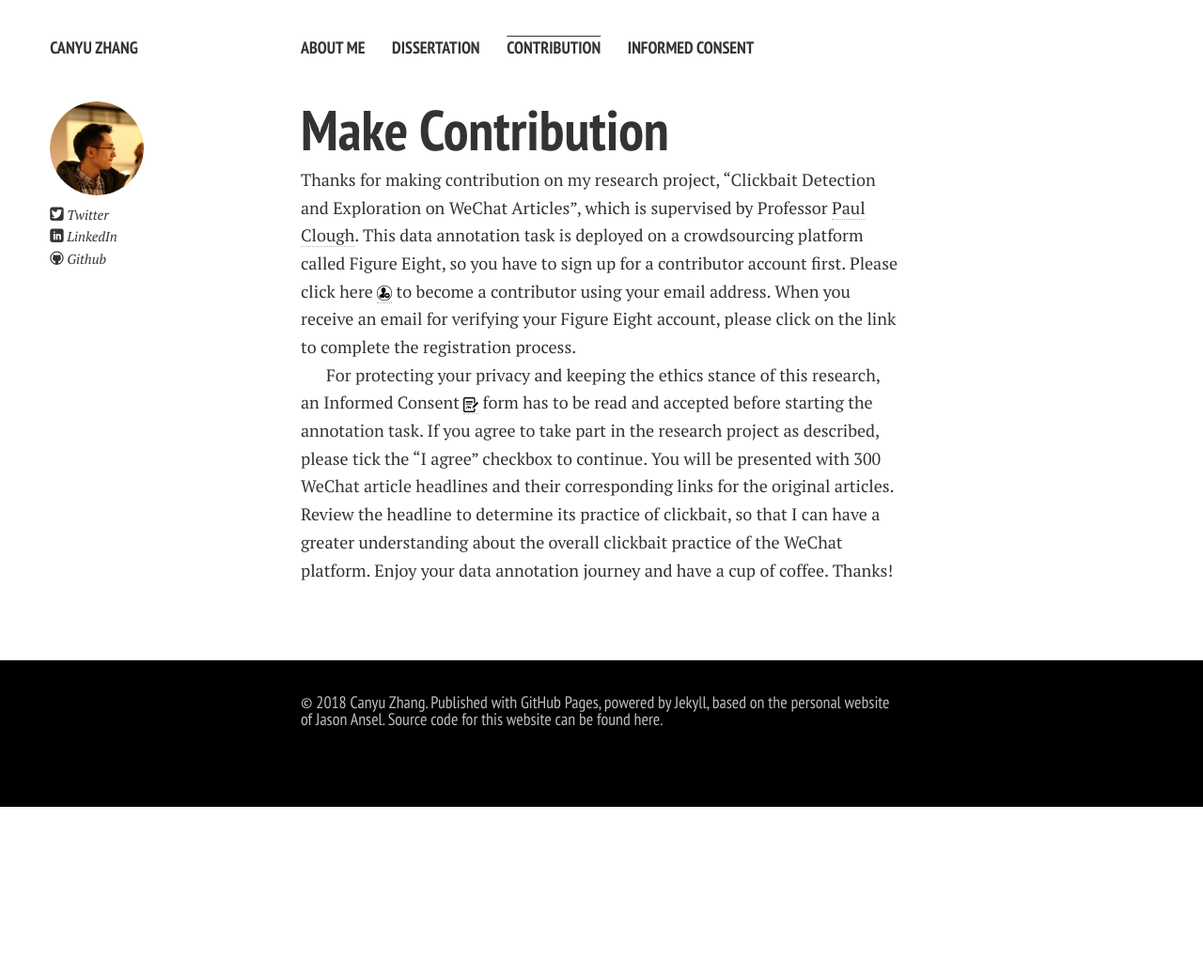
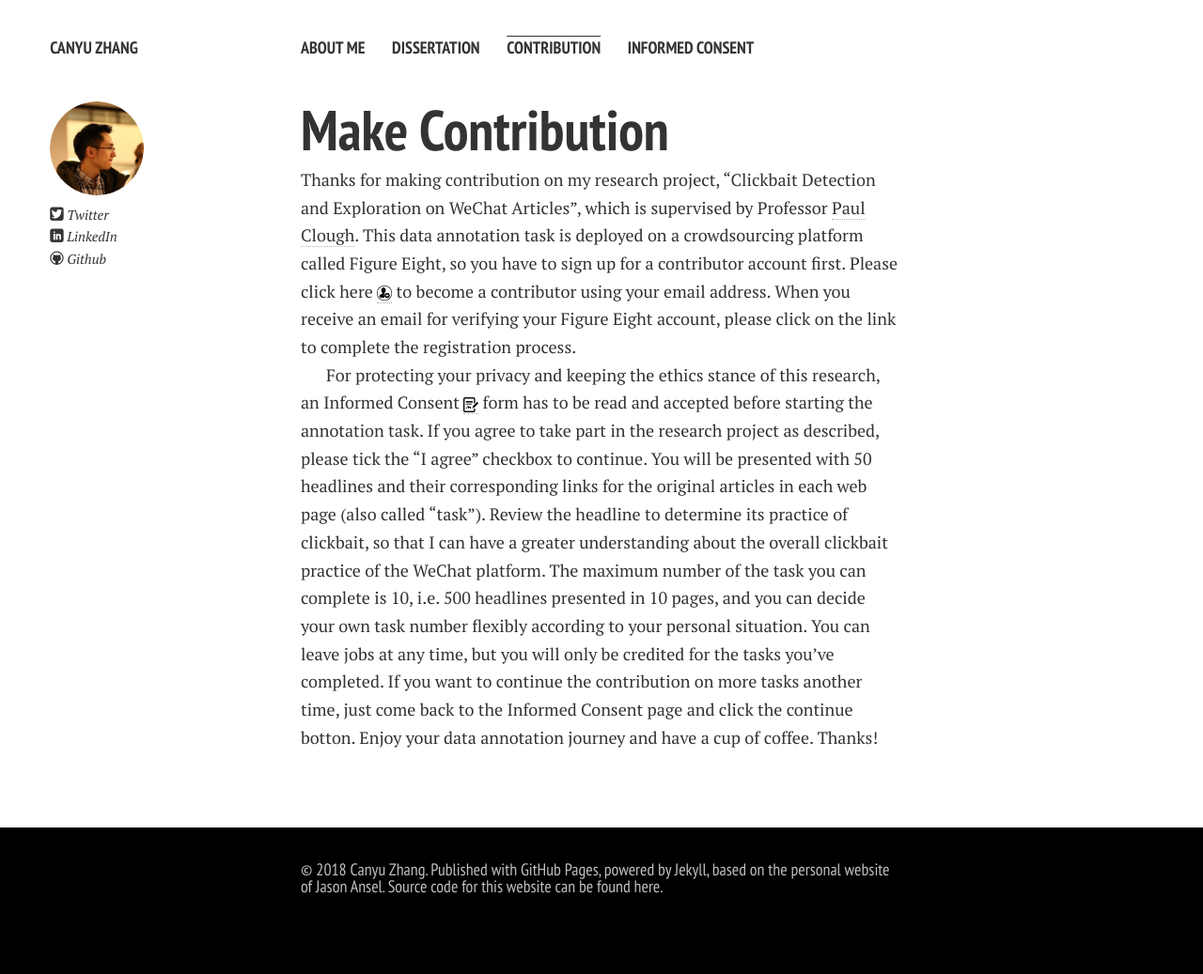
Before and after one commit to aaronzhangcanyu/aaronzhangcanyu.github.io, a Jekyll site: the page built from contribution.md, in a window 1280 px wide. Shown: the whole page at 94% size. Built offline with Jekyll 4.4.1, drawn with Linux system fonts in a browser that asks for light colours; nearby versions of some CDN libraries; Markdown is read by kramdown in place of the engine named in the settings; before the commit the page ends 900 px from its top, so only the background shows below that.

Commit message:
Update contribution.md

```diff
--- a/contribution.md
+++ b/contribution.md
@@ -8,7 +8,7 @@ title: Contribution
 
 Thanks for making contribution on my research project, “Clickbait Detection and Exploration on WeChat Articles”, which is supervised by Professor [Paul Clough]. This data annotation task is deployed on a crowdsourcing platform called Figure Eight, so you have to sign up for a contributor account first. Please click here <a href="https://tasks.figure-eight.work/users/new" target="_blank"><img src="/images/signupIcon.png" alt align="absmiddle" width="16" height="16"></a> to become a contributor using your email address. When you receive an email for verifying your Figure Eight account, please click on the link to complete the registration process.
 
-For protecting your privacy and keeping the ethics stance of this research, an Informed Consent [<img src="/images/img_415489.png" alt align="absmiddle" width="16" height="16">] form has to be read and accepted before starting the annotation task. If you agree to take part in the research project as described, please tick the “I agree” checkbox to continue. You will be presented with 300 WeChat article headlines and their corresponding links for the original articles. Review the headline to determine its practice of clickbait, so that I can have a greater understanding about the overall clickbait practice of the WeChat platform. Enjoy your data annotation journey and have a cup of coffee. Thanks!
+For protecting your privacy and keeping the ethics stance of this research, an Informed Consent [<img src="/images/img_415489.png" alt align="absmiddle" width="16" height="16">] form has to be read and accepted before starting the annotation task. If you agree to take part in the research project as described, please tick the “I agree” checkbox to continue. You will be presented with 50 headlines and their corresponding links for the original articles in each web page (also called "task"). Review the headline to determine its practice of clickbait, so that I can have a greater understanding about the overall clickbait practice of the WeChat platform. The maximum number of the task you can complete is 10, i.e. 500 headlines presented in 10 pages, and you can decide your own task number flexibly according to your personal situation. You can leave jobs at any time, but you will only be credited for the tasks you've completed. If you want to continue the contribution on more tasks another time, just come back to the Informed Consent page and click the continue botton. Enjoy your data annotation journey and have a cup of coffee. Thanks!
 
 
 
```
